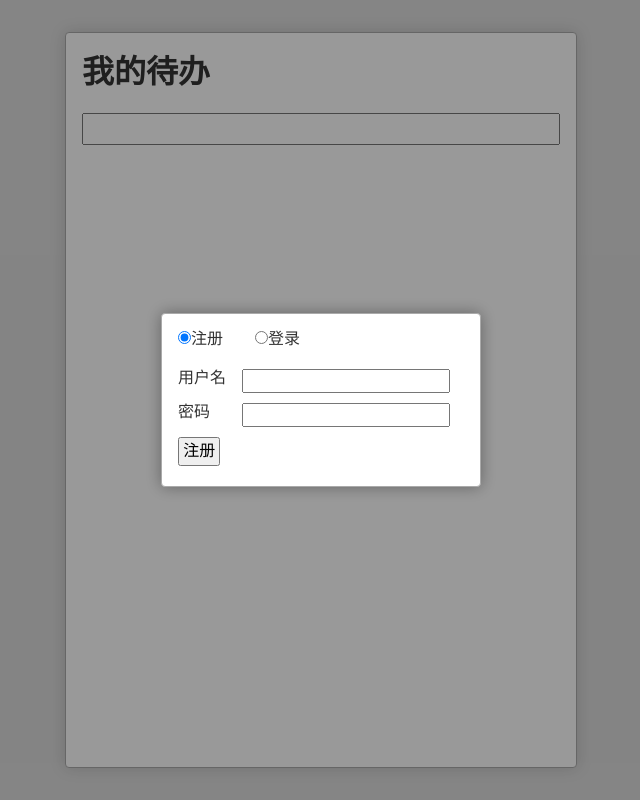
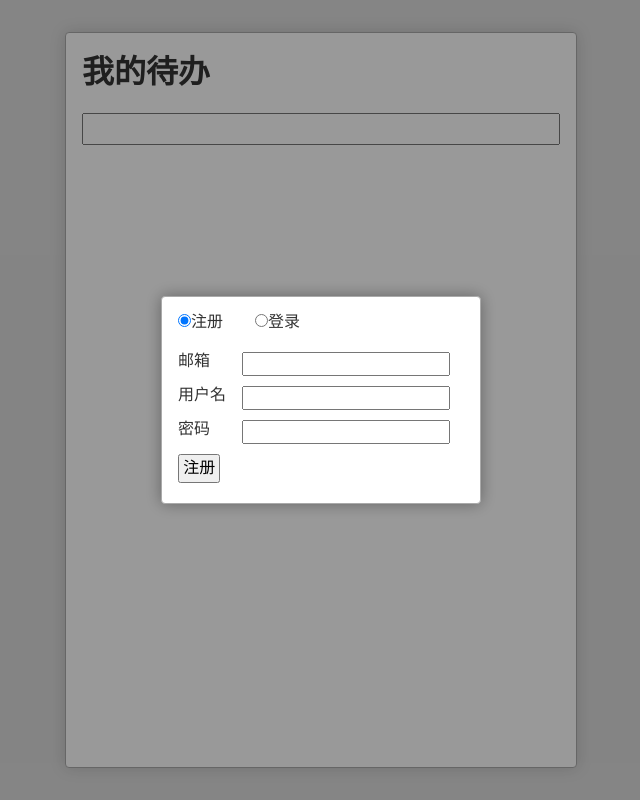
Before and after one commit to resatrt/react-project-1, a React (Create React App) app: page / in a window 1280 px wide. Shown: the whole page, without its empty margins (319-959 px from the left). Built offline with nearby package versions, Linux system fonts and the light colour scheme; what leancloud-storage would draw is missing.

Commit message:
注册时需要提供邮箱，方便找回邮箱

```diff
--- a/src/UserDialog.js
+++ b/src/UserDialog.js
@@ -10,6 +10,7 @@ export default class UserDialog extends React.Component {
         this.state = {
             selected: 'signUp',
             formData: {
+                email:'',
                 username: '',
                 password: ''
             }
@@ -22,7 +23,7 @@ export default class UserDialog extends React.Component {
     }
     signUp(e) {
         e.preventDefault()
-        let { username, password } = this.state.formData
+        let { email,username, password } = this.state.formData
         let success = (user) => {
             this.props.onSignUp.call(null, user)//用call 就不指定this
         }
@@ -36,7 +37,7 @@ export default class UserDialog extends React.Component {
                     break
             }
         }
-        signUp(username, password, success, error)
+        signUp(email,username, password, success, error)
     }
     signIn(e) {
         e.preventDefault()
@@ -65,6 +66,12 @@ export default class UserDialog extends React.Component {
     render() {
         let signUpForm = (
             <form className='signUp' onSubmit={this.signUp.bind(this)}>
+                <div className='row' >
+                    <label>邮箱</label>
+                    <input type='text' value={this.state.formData.email}
+                        onChange={this.changeFormData.bind(this, 'email')} />
+                    {/* bind 不仅可以绑定 this ，还可以绑定第一个参数*/}
+                </div>
                 <div className='row' >
                     <label>用户名</label>
                     <input type='text' value={this.state.formData.username}
--- a/src/leancloud.js
+++ b/src/leancloud.js
@@ -8,7 +8,7 @@ AV.init({
 
 export default AV
 
-export function signUp(username, password, successFn, errorFn) {
+export function signUp(email,username, password, successFn, errorFn) {
     //新建AVUser对象实例
     var user = new AV.User()
     //设置用户名
@@ -16,6 +16,7 @@ export function signUp(username, password, successFn, errorFn) {
     //设置密码
     user.setPassword(password)
     //设置邮箱,没写
+    user.serEmail(email)
     user.signUp().then(function (loginedUser) {
         let user = getUserFormAVUser(loginedUser)
         successFn.call(null, user)
```
Also changed, not shown: 8 other files (tests, documents, lock files or other folders).
